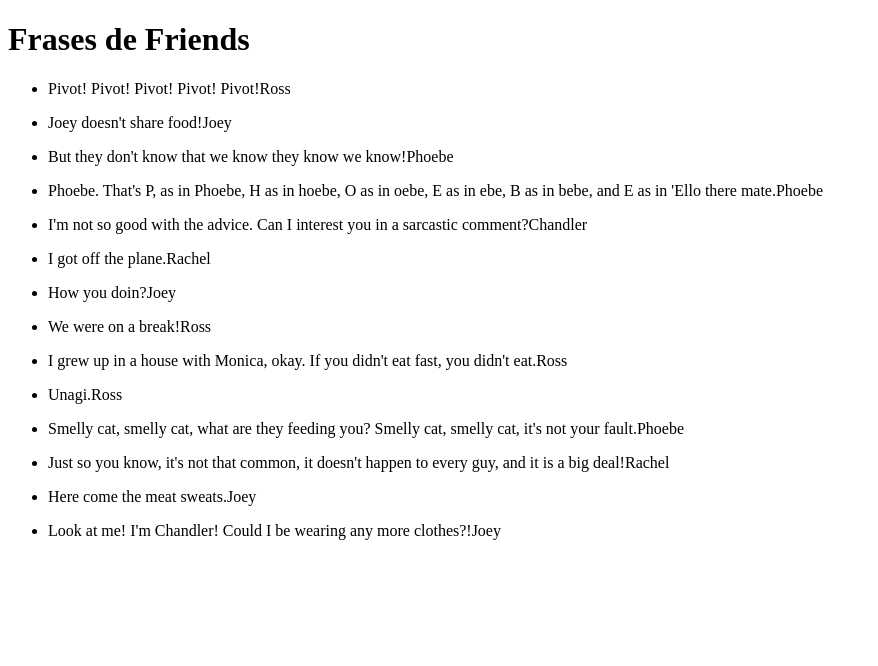
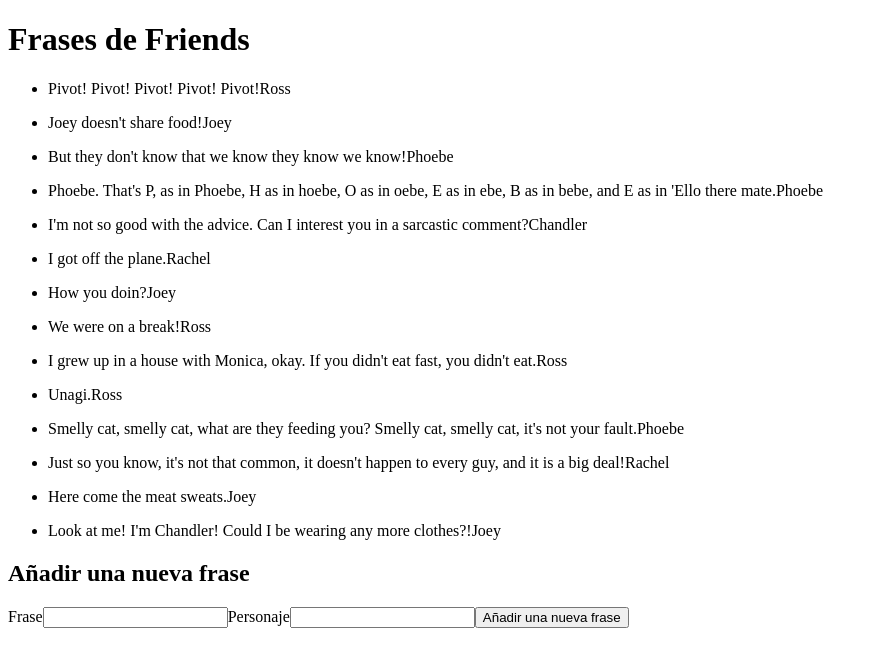
Before and after one commit to Adalab/modulo-3-evaluacion-intermedia-SandraRial, a React (Create React App) app: page / in a window 1280 px wide. Shown: the top 666 px of the page, without its empty margins (0-878 px from the left). Built offline with nearby package versions, Linux system fonts and the light colour scheme.

Commit message:
add new phrase

```diff
--- a/src/components/App.js
+++ b/src/components/App.js
@@ -7,6 +7,26 @@
 
 function App() {
   const [data, setData] = useState(phrasesList);
+  const [newPhrase, setNewPhrase] = useState({
+    quote: '',
+    character: '',
+  });
+
+  const handleNewPhrase = (ev) => {
+    setNewPhrase({
+      ...newPhrase,
+      [ev.target.id]: ev.target.value,
+    });
+  };
+
+  const handleClick = (ev) => {
+    ev.preventDefault();
+    setData([...data, newPhrase]);
+    setNewPhrase({
+      quote: '',
+      character: '',
+    });
+  };
 
   const htmlData = data.map((phrase, i) => {
     return (
@@ -27,6 +47,31 @@
       <main>
         {/* list of phrases */}
         <ul>{htmlData}</ul>
+        {/* add new phrase */}
+        <form action="">
+          <h2>Añadir una nueva frase</h2>
+          <label htmlFor="quote">Frase</label>
+          <input
+            type="text"
+            name="quote"
+            id="quote"
+            value={newPhrase.quote}
+            onChange={handleNewPhrase}
+          />
+          <label htmlFor="character">Personaje</label>
+          <input
+            type="text"
+            name="character"
+            id="character"
+            value={newPhrase.character}
+            onChange={handleNewPhrase}
+          />
+          <input
+            type="submit"
+            value="Añadir una nueva frase"
+            onClick={handleClick}
+          />
+        </form>
       </main>
     </div>
   );
```
